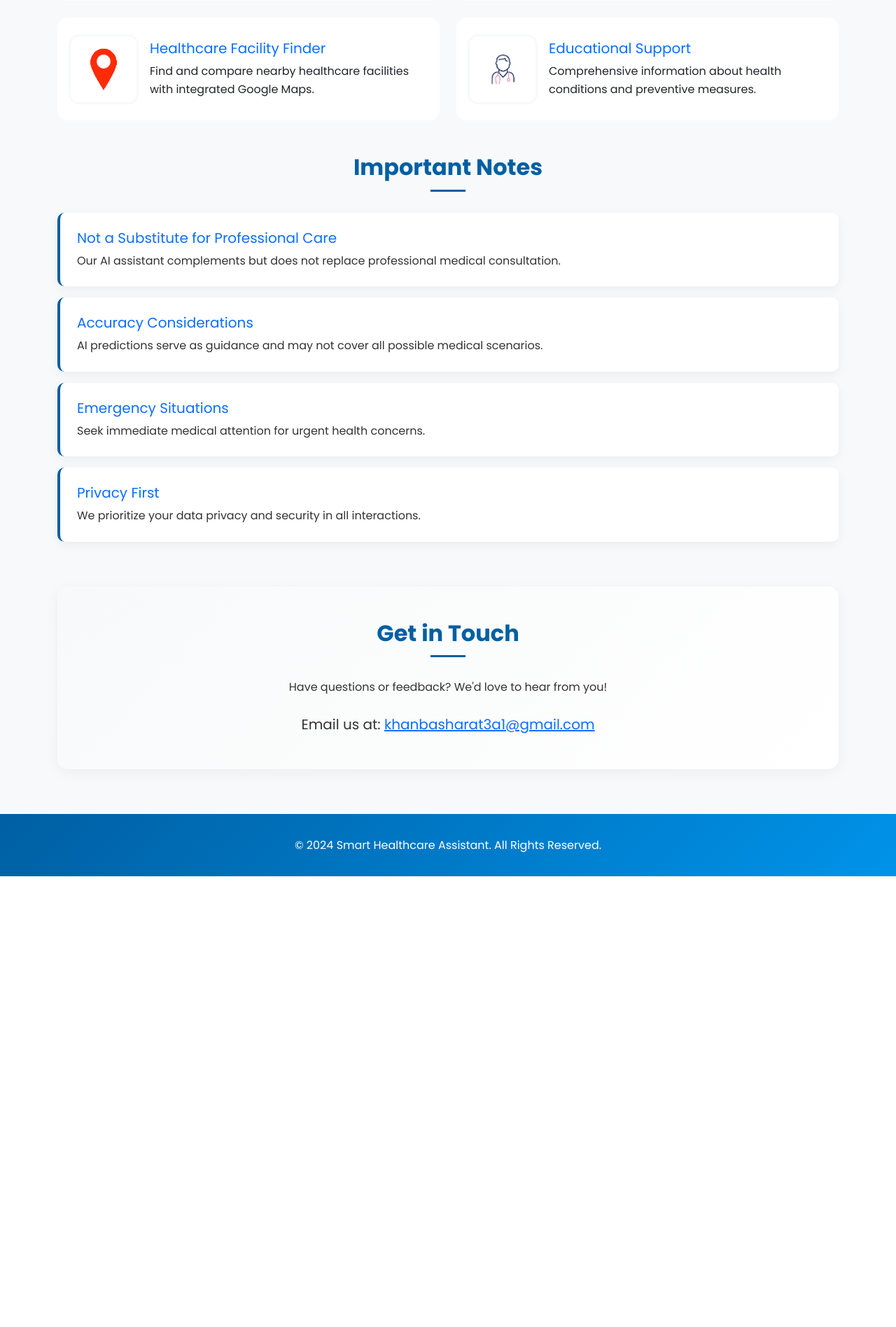
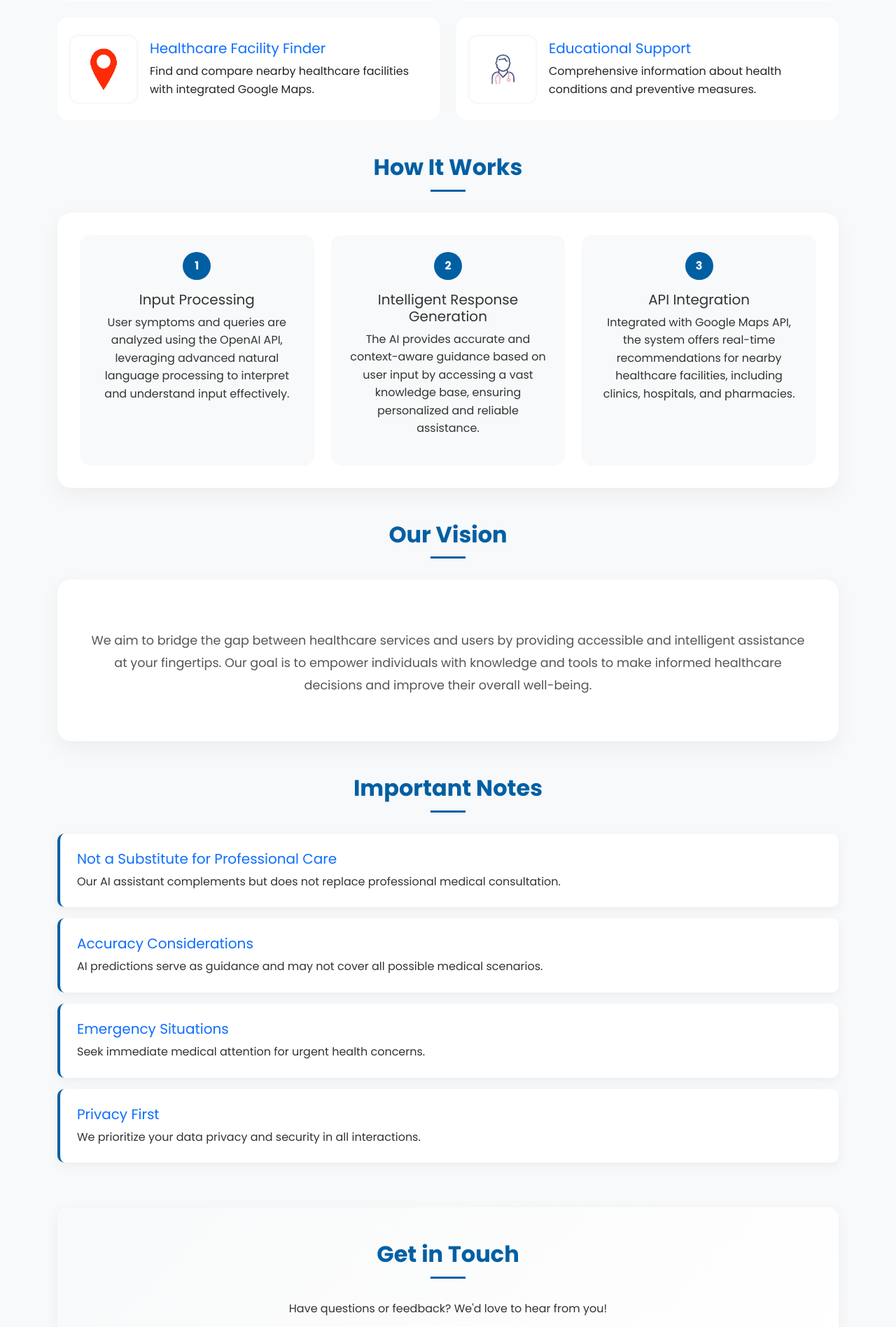
Before and after one commit to khanbasharat3a1/AI_SmarHealthCare_Assistant, a Flask app: page /about-us in a window 1280 px wide. Shown: the part 979-2875 px from the top of the page at 70% size. Before the commit the page ends 2231 px from the top, so only its background shows below. Run offline with Flask 3, Linux system fonts and the light colour scheme.

Commit message:
v30 - {minor changes} updated about_us.html

```diff
--- a/static/css/styles3.css
+++ b/static/css/styles3.css
@@ -1,146 +1,182 @@
-/* General Styles */
 body {
     font-family: 'Poppins', sans-serif;
     line-height: 1.6;
     background-color: #f8f9fa;
     color: #333;
-    margin: 0;
-    padding: 0;
 }
 
-/* Navbar */
+.navbar {
+    background: linear-gradient(to right, #ffffff, #f8f9fa);
+    box-shadow: 0 2px 15px rgba(0, 0, 0, 0.1);
+}
+
 .navbar-brand {
     font-size: 1.5rem;
+    transition: transform 0.3s ease;
+}
+
+.navbar-brand:hover {
+    transform: scale(1.05);
+}
+
+.navbar-brand span {
+    color: #005fa3;
 }
 
 .nav-link {
-    font-size: 1rem;
-    margin-left: 10px;
+    position: relative;
+    font-size: 1.1rem;
+    margin: 0 10px;
+    padding: 5px 0;
 }
 
-.nav-link:hover {
-    color: #ff7043;
+.nav-link::after {
+    content: '';
+    position: absolute;
+    width: 0;
+    height: 2px;
+    bottom: 0;
+    left: 0;
+    background-color: #005fa3;
+    transition: width 0.3s ease;
 }
 
-.text-primary {
-    color: #005fa3 !important;
+.nav-link:hover::after {
+    width: 100%;
 }
 
-
-/* Header Section */
-header h1 {
-    font-size: 2.5rem;
-    margin-bottom: 0.5rem;
+.hero-section {
+    background: linear-gradient(135deg, #005fa3 0%, #0093E9 100%);
+    padding: 4rem 0;
+    color: white;
+    border-radius: 0 0 50px 50px;
+    margin-bottom: 4rem;
 }
 
-header p {
-    font-size: 1.2rem;
-    color: #666;
+.section-title {
+    color: #005fa3;
+    font-weight: 700;
+    position: relative;
+    padding-bottom: 15px;
+    margin-bottom: 30px;
 }
 
-/* Card Styling */
-.card {
-    border: none;
-    border-radius: 10px;
-    transition: transform 0.3s ease, box-shadow 0.3s ease;
+.section-title::after {
+    content: '';
+    position: absolute;
+    bottom: 0;
+    left: 50%;
+    transform: translateX(-50%);
+    width: 50px;
+    height: 3px;
+    background-color: #005fa3;
 }
 
-.card:hover {
-    transform: translateY(-5px);
-    box-shadow: 0 10px 20px rgba(0, 0, 0, 0.1);
+.feature-card {
+    border: none;
+    border-radius: 15px;
+    transition: all 0.3s ease;
+    overflow: hidden;
+    height: 100%;
 }
 
-.card img {
-    border-radius: 10px 0 0 10px;
+.feature-card:hover {
+    transform: translateY(-10px);
+    box-shadow: 0 15px 30px rgba(0, 95, 163, 0.1);
 }
 
-.card-body {
-    padding: 1rem;
+.feature-icon {
+    width: 100px;
+    height: 100px;
+    border-radius: 15px;
+    object-fit: cover;
+    border: 3px solid #f8f9fa;
 }
 
-.card-title {
-    font-weight: bold;
-    color: #005fa3;
-    font-size: 1.25rem;
+.process-card {
+    background: white;
+    border-radius: 20px;
+    padding: 2rem;
+    box-shadow: 0 10px 30px rgba(0, 0, 0, 0.05);
 }
 
-/* Section Headings */
-section h2 {
-    font-size: 1.8rem;
-    font-weight: 700;
-    color: #005fa3;
-    border-left: 4px solid #005fa3;
-    padding-left: 10px;
-    margin-bottom: 1rem;
+.process-step {
     text-align: center;
+    padding: 1.5rem;
+    border-radius: 15px;
+    background: #f8f9fa;
+    height: 100%;
+    transition: transform 0.3s ease;
 }
 
-h1 {
-    color: #005fa3;
+.process-step:hover {
+    transform: translateY(-5px);
 }
 
-/* List Styling */
-.list-group-item {
-    border: none;
-    background-color: #fff;
-    padding: 1rem;height: 1px;
-    margin-bottom: 0.5rem;
-    box-shadow: 0 2px 4px rgba(0, 0, 0, 0.1);
-    border-radius: 5px;
+.step-number {
+    width: 40px;
+    height: 40px;
+    background: #005fa3;
+    color: white;
+    border-radius: 50%;
+    display: flex;
+    align-items: center;
+    justify-content: center;
+    margin: 0 auto 1rem;
+    font-weight: bold;
 }
 
-.list-group-item strong {
-    color: #005fa3;
+.vision-card {
+    background: white;
+    border-radius: 20px;
+    padding: 3rem;
+    box-shadow: 0 10px 30px rgba(0, 0, 0, 0.05);
 }
 
-/* How It Works Card */
-.card.shadow {
-    background-color: #fff;
-    border: 1px solid #ddd;
+.vision-text {
+    font-size: 1.1rem;
+    line-height: 1.8;
+    color: #555;
+}
+
+.limitation-item {
+    background: white;
     border-radius: 10px;
     padding: 1.5rem;
+    margin-bottom: 1rem;
+    border-left: 4px solid #005fa3;
+    box-shadow: 0 5px 15px rgba(0, 0, 0, 0.05);
+    transition: transform 0.3s ease;
 }
 
-/* Vision Section */
-.text-center h2 {
-    color: #005fa3;
-    font-weight: bold;
-    margin-bottom: 1rem;
+.limitation-item:hover {
+    transform: translateX(10px);
 }
 
-.text-center p {
-    color: currentColor;
-    font-size: 0.9rem;
+.contact-section {
+    background: linear-gradient(135deg, #f8f9fa 0%, #ffffff 100%);
+    padding: 3rem;
+    border-radius: 15px;
+    box-shadow: 0 5px 20px rgba(0, 0, 0, 0.05);
 }
 
-/* Footer Styling */
-
-.bg-primary {
-    background-color: #005fa3 !important;
-    color: currentColor;
+footer {
+    background: linear-gradient(135deg, #005fa3 0%, #0093E9 100%);
+    padding: 2rem 0;
+    margin-top: 4rem;
 }
 
-footer p {
-    margin: 0;
-}
-
-
-/* Media Queries for Responsive Design */
 @media (max-width: 768px) {
-    .card img {
-        width: 80px;
-        height: 80px;
+    .hero-section {
+        padding: 2rem 0;
+        border-radius: 0 0 25px 25px;
     }
 
-    header h1 {
-        font-size: 2rem;
+    .feature-card {
+        margin-bottom: 1rem;
     }
 
-    header p {
-        font-size: 1rem;
-    }
-
-    section h2 {
-        font-size: 1.5rem;
+    .process-step {
+        margin-bottom: 1rem;
     }
 }
--- a/templates/about_us.html
+++ b/templates/about_us.html
@@ -6,144 +6,14 @@
     <title>About Us - Smart Healthcare Assistant</title>
     <link href="https://fonts.googleapis.com/css2?family=Poppins:wght@400;600;700&display=swap" rel="stylesheet">
     <link href="https://cdn.jsdelivr.net/npm/bootstrap@5.3.0/dist/css/bootstrap.min.css" rel="stylesheet">
-    <style>
-        body {
-            font-family: 'Poppins', sans-serif;
-            line-height: 1.6;
-            background-color: #f8f9fa;
-            color: #333;
-        }
-
-        .navbar {
-            background: linear-gradient(to right, #ffffff, #f8f9fa);
-            box-shadow: 0 2px 15px rgba(0, 0, 0, 0.1);
-        }
-
-        .navbar-brand {
-            font-size: 1.5rem;
-            transition: transform 0.3s ease;
-        }
-
-        .navbar-brand:hover {
-            transform: scale(1.05);
-        }
-
-        .nav-link {
-            position: relative;
-            font-size: 1.1rem;
-            margin: 0 10px;
-            padding: 5px 0;
-        }
-
-        .nav-link::after {
-            content: '';
-            position: absolute;
-            width: 0;
-            height: 2px;
-            bottom: 0;
-            left: 0;
-            background-color: #005fa3;
-            transition: width 0.3s ease;
-        }
-
-        .nav-link:hover::after {
-            width: 100%;
-        }
-
-        .hero-section {
-            background: linear-gradient(135deg, #005fa3 0%, #0093E9 100%);
-            padding: 4rem 0;
-            color: white;
-            border-radius: 0 0 50px 50px;
-            margin-bottom: 4rem;
-        }
-
-        .feature-card {
-            border: none;
-            border-radius: 15px;
-            transition: all 0.3s ease;
-            overflow: hidden;
-            height: 100%;
-        }
-
-        .feature-card:hover {
-            transform: translateY(-10px);
-            box-shadow: 0 15px 30px rgba(0, 95, 163, 0.1);
-        }
-
-        .feature-icon {
-            width: 100px;
-            height: 100px;
-            border-radius: 15px;
-            object-fit: cover;
-            border: 3px solid #f8f9fa;
-        }
-
-        .section-title {
-            color: #005fa3;
-            font-weight: 700;
-            position: relative;
-            padding-bottom: 15px;
-            margin-bottom: 30px;
-        }
-
-        .section-title::after {
-            content: '';
-            position: absolute;
-            bottom: 0;
-            left: 50%;
-            transform: translateX(-50%);
-            width: 50px;
-            height: 3px;
-            background-color: #005fa3;
-        }
-
-        .limitation-item {
-            background: white;
-            border-radius: 10px;
-            padding: 1.5rem;
-            margin-bottom: 1rem;
-            border-left: 4px solid #005fa3;
-            box-shadow: 0 5px 15px rgba(0, 0, 0, 0.05);
-            transition: transform 0.3s ease;
-        }
-
-        .limitation-item:hover {
-            transform: translateX(10px);
-        }
-
-        .contact-section {
-            background: linear-gradient(135deg, #f8f9fa 0%, #ffffff 100%);
-            padding: 3rem;
-            border-radius: 15px;
-            box-shadow: 0 5px 20px rgba(0, 0, 0, 0.05);
-        }
-
-        footer {
-            background: linear-gradient(135deg, #005fa3 0%, #0093E9 100%);
-            padding: 2rem 0;
-            margin-top: 4rem;
-        }
-
-        @media (max-width: 768px) {
-            .hero-section {
-                padding: 2rem 0;
-                border-radius: 0 0 25px 25px;
-            }
-
-            .feature-card {
-                margin-bottom: 1rem;
-            }
-        }
-    </style>
+    <link rel="stylesheet" href="static/css/styles3.css">
 </head>
 <body>
-    <!-- Navbar -->
     <nav class="navbar navbar-expand-lg navbar-light sticky-top">
         <div class="container">
             <a class="navbar-brand d-flex align-items-center" href="/">
                 <img src="/static/images/icon 1.png" alt="Logo" width="50" class="me-2">
-                <span class="fw-bold" style="color: #005fa3">Smart Healthcare Assistant</span>
+                <span class="fw-bold">Smart Healthcare Assistant</span>
             </a>
             <button class="navbar-toggler" type="button" data-bs-toggle="collapse" data-bs-target="#navbarNav">
                 <span class="navbar-toggler-icon"></span>
@@ -159,7 +29,6 @@
         </div>
     </nav>
 
-    <!-- Hero Section -->
     <section class="hero-section text-center">
         <div class="container">
             <h1 class="display-4 fw-bold mb-3">About Smart Healthcare Assistant</h1>
@@ -167,9 +36,7 @@
         </div>
     </section>
 
-    <!-- Main Content -->
     <div class="container">
-        <!-- About Section -->
         <section class="mb-5">
             <div class="row align-items-center">
                 <div class="col-md-6">
@@ -182,8 +49,7 @@
             </div>
         </section>
 
-        <!-- Features Section -->
-        <section class="mb-5">
+        <section class="features-section mb-5">
             <h2 class="section-title text-center">Our Features</h2>
             <div class="row g-4">
                 <div class="col-md-6">
@@ -225,8 +91,46 @@
             </div>
         </section>
 
-        <!-- Limitations Section -->
-        <section class="mb-5">
+        <section class="how-it-works-section mb-5">
+            <h2 class="section-title text-center">How It Works</h2>
+            <div class="process-card">
+                <div class="row g-4">
+                    <div class="col-md-4">
+                        <div class="process-step">
+                            <div class="step-number">1</div>
+                            <h5>Input Processing</h5>
+                            <p>User symptoms and queries are analyzed using the OpenAI API, leveraging advanced natural language processing to interpret and understand input effectively.
+                            </p>
+                        </div>
+                    </div>
+                    <div class="col-md-4">
+                        <div class="process-step">
+                            <div class="step-number">2</div>
+                            <h5>Intelligent Response Generation</h5>
+                            <p>The AI provides accurate and context-aware guidance based on user input by accessing a vast knowledge base, ensuring personalized and reliable assistance.</p>
+                        </div>
+                    </div>
+                    <div class="col-md-4">
+                        <div class="process-step">
+                            <div class="step-number">3</div>
+                            <h5>API Integration</h5>
+                            <p>Integrated with Google Maps API, the system offers real-time recommendations for nearby healthcare facilities, including clinics, hospitals, and pharmacies.</p>
+                        </div>
+                    </div>
+                </div>
+            </div>
+        </section>
+
+        <section class="vision-section mb-5">
+            <h2 class="section-title text-center">Our Vision</h2>
+            <div class="vision-card text-center">
+                <div class="vision-icon mb-4">
+                </div>
+                <p class="vision-text">We aim to bridge the gap between healthcare services and users by providing accessible and intelligent assistance at your fingertips. Our goal is to empower individuals with knowledge and tools to make informed healthcare decisions and improve their overall well-being.</p>
+            </div>
+        </section>
+
+        <section class="limitations-section mb-5">
             <h2 class="section-title text-center">Important Notes</h2>
             <div class="row">
                 <div class="col-12">
@@ -250,7 +154,6 @@
             </div>
         </section>
 
-        <!-- Contact Section -->
         <section class="contact-section text-center">
             <h2 class="section-title">Get in Touch</h2>
             <p class="mb-4">Have questions or feedback? We'd love to hear from you!</p>
@@ -258,7 +161,6 @@
         </section>
     </div>
 
-    <!-- Footer -->
     <footer class="text-center text-white">
         <div class="container">
             <p class="mb-0">&copy; 2024 Smart Healthcare Assistant. All Rights Reserved.</p>
```
